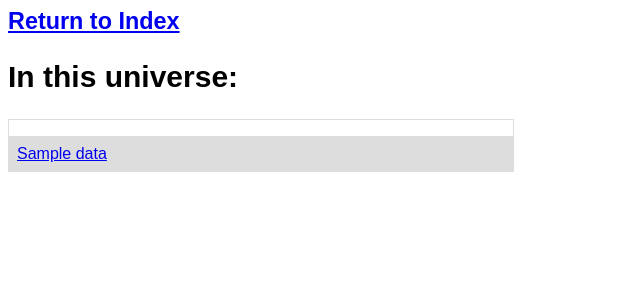
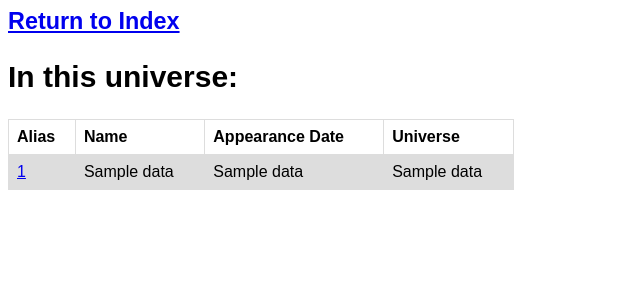
Before and after one commit to breanatate/MarvelDB, a Flask app: template templates/universe1.html in a window 1280 px wide. Shown: the top 300 px of the page, without its empty margins (0-640 px from the left). Run offline with Flask 2, Linux system fonts and the light colour scheme; the template is opened without the code that fills it: most values are stand-ins (such as "Sample title", 1, 10 or a date in 2020); parts of the project's set-up code (start-up, migrations or seed data) failed here and were passed over.

Commit message:
didnt get added

```diff
--- a/templates/universe1.html
+++ b/templates/universe1.html
@@ -28,13 +28,20 @@ tr:nth-child(even) {
   <h3><a href="/">Return to Index</a></h3>
   <h2>In this universe:</h2>
   <table>
-    <th>
-      {% for n in data %}
-        <tr>
-          <td><a href='/profile/{{n}}'>{{n}}</a></td>
-        </tr>
-      {% endfor %}
-    </th>
+    <tr>
+    <th>Alias</th>
+    <th>Name</th>
+    <th>Appearance Date</th>
+    <th>Universe</th>
+  </tr>
+    {% for n in data %}
+    <tr>
+      <td><a href='/profile/{{n[0]}}'>{{n[0]}}</a></td>
+      <td>{{n[1]}}</td>
+      <td>{{n[2]}}</td>
+      <td>{{n[3]}}</td>
+    </tr>
+    {% endfor %}
   </table>
 
 
```
